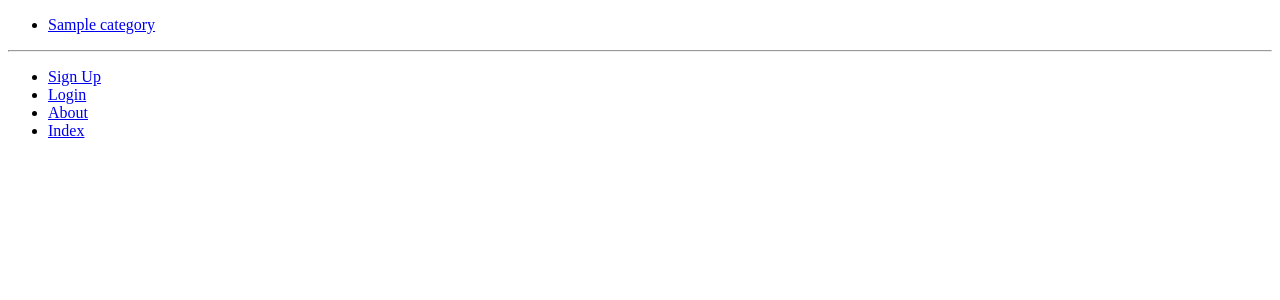
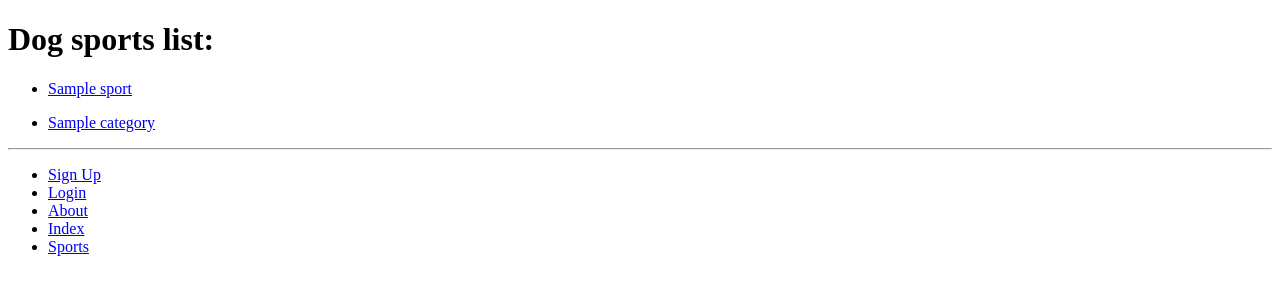
Before and after one commit to chiarapascucci/yapper_project, a Django app: page /rango/sports/ in a window 1280 px wide. Shown: the top 300 px of the page. Run offline with Django 3.2, Linux system fonts and the light colour scheme; tables that the repository leaves empty hold one stand-in row (values such as "Sample post").

Commit message:
Added the sports homepage and profile. Created the models, view functions and htmls and linked Sports homepage to base.html for now

```diff
--- a/tango_with_django_project/rango/admin.py
+++ b/tango_with_django_project/rango/admin.py
@@ -1,6 +1,7 @@
 from django.contrib import admin
 from rango.models import Category, Page
 from rango.models import UserProfile
+from rango.models import Sport
 
 class PageAdmin(admin.ModelAdmin):
     list_display = ('title', 'category', 'url')
@@ -11,3 +12,4 @@
 admin.site.register(Category, CategoryAdmin)
 admin.site.register(Page, PageAdmin)
 admin.site.register(UserProfile)
+admin.site.register(Sport)
--- a/tango_with_django_project/rango/models.py
+++ b/tango_with_django_project/rango/models.py
@@ -48,19 +48,51 @@
 class Dog(models.Model):
     pass
 
+
+
 class Sport(models.Model):
+
+    # Enforce consistent name length accross all instances
     NAME_MAX_LENGTH = 128
 
     # Model attributes
-    name        = models.CharField(max_length=NAME_MAX_LENGTH)
+    name = models.CharField(max_length=NAME_MAX_LENGTH)
     description = models.TextField()
     breed_restricitons = models.TextField()
 
+    slug = models.SlugField(unique=True)
+
+    def save(self, *args, **kwargs):
+        self.slug = slugify(self.name)
+        super(Sport, self).save(*args, **kwargs)
+
     def __str__(self):
-        return self.title
+        return self.name
+
+
 
 class Competition(models.Model):
-    pass
+
+    # Enforce consistent name length accross all instances
+    NAME_MAX_LENGTH = 128
+    ADDRESS_MAX_LENGTH = 200
+    URL_MAX_LENGTH = 200
+
+    # Model attributes
+    name = models.CharField(max_length=NAME_MAX_LENGTH)
+    description = models.TextField()                            # Description about competition
+    address = models.CharField(max_length=ADDRESS_MAX_LENGTH)   # Address of compititon
+    location = models.CharField(max_length=100)                 # Google API information in String form
+    date = models.DateField                                     # Date object
+    eventpage = models.URLField()                               # Url of event page if avaialble
+
+    # Relationship attribute
+    sport = models.ForeignKey(Sport, on_delete=models.CASCADE)
+
+    def __str__(self):
+        return self.name
+
+
 
 class Breed(models.Model):
     pass
--- a/tango_with_django_project/rango/urls.py
+++ b/tango_with_django_project/rango/urls.py
@@ -16,7 +16,7 @@
 
 
     path('sports/', views.sports_homepage, name='sports'),                          # =========== Start of yapper urls
-    path('sports/sports_name/', views.sports_profile, name='sports_name'),          # Requires dynamic slug field
+    path('sports/<slug:sports_name_slug>/', views.sports_profile, name='sports_name'),          # Requires dynamic slug field
     path('breeds/', views.breed_homepage ,name='breeds'),
     path('breeds/breed_name/', views.breed_profile ,name='breed_name'),             # Requires dynamic slug field
     path('breeds/breed_name/dog_name/', views.dog_profile ,name='dog_name'),        # Requires dynamic slug field
--- a/tango_with_django_project/rango/views.py
+++ b/tango_with_django_project/rango/views.py
@@ -3,7 +3,7 @@
 from django.urls import reverse
 from django.contrib.auth import authenticate, login, logout
 from django.contrib.auth.decorators import login_required
-from rango.models import Category, Page
+from rango.models import Category, Page, Sport
 from rango.forms import CategoryForm, PageForm, UserForm, UserProfileForm
 from datetime import datetime
 
@@ -184,10 +184,28 @@
     return render(request, 'rango/yapper/add_dog.html', {})
 
 def sports_homepage(request):
-    return render(request, 'rango/yapper/sports_homepage.html', {})
 
-def sports_profile(request):
-    return render(request, 'rango/yapper/sports_profile.html', {})
+    # Context dictionary to input any external variables into the HTML template
+    context_dict = {}
+
+    sports_list = Sport.objects.order_by('-name')[:5]
+    context_dict['sports'] = sports_list
+
+    return render(request, 'rango/yapper/sports_homepage.html', context_dict)
+
+def sports_profile(request, sports_name_slug):
+
+    # Context dictionary to input any external variables into the HTML template
+    context_dict = {}
+
+    # Get the sport instance associated with the sport_name_slug
+    try:
+        sport = Sport.objects.get(slug=sports_name_slug)
+        context_dict['sport'] = sport
+    except Sport.DoesNotExist:
+        context_dict['sport'] = None
+
+    return render(request, 'rango/yapper/sports_profile.html', context_dict)
 
 def competition_homepage(request):
     return render(request, 'rango/yapper/competition_homepage.html', {})
--- a/tango_with_django_project/templates/rango/base.html
+++ b/tango_with_django_project/templates/rango/base.html
@@ -35,6 +35,7 @@
             {% endif %}
                 <li><a href="{% url 'rango:about' %}">About</a></li>
                 <li><a href="{% url 'rango:index' %}">Index</a></li>
+                <li><a href="{% url 'rango:sports' %}">Sports</a></li>
             </ul>
         </div>
     </body>
--- a/tango_with_django_project/templates/rango/yapper/sports_homepage.html
+++ b/tango_with_django_project/templates/rango/yapper/sports_homepage.html
@@ -2,7 +2,23 @@
 {% load staticfiles %}
 
 {% block title_block %}
+Sports homepage
 {% endblock %}
 
 {% block body_block %}
+<h1>
+    Dog sports list:
+</h1>
+
+<div>
+    {% if sports %}
+        <ul>
+        {% for sport in sports %}
+            <li> <a href="{% url 'rango:sports_name' sport.slug %}">{{ sport.name }}</a> </li>
+        {% endfor %}
+        </ul>
+    {% else %}
+        <strong>There are no Sports present.</strong>
+    {% endif %}
+</div>
 {% endblock %}
```
Also changed, not shown: tango_with_django_project/templates/rango/yapper/sports_profile.html (+15 -0 lines).
